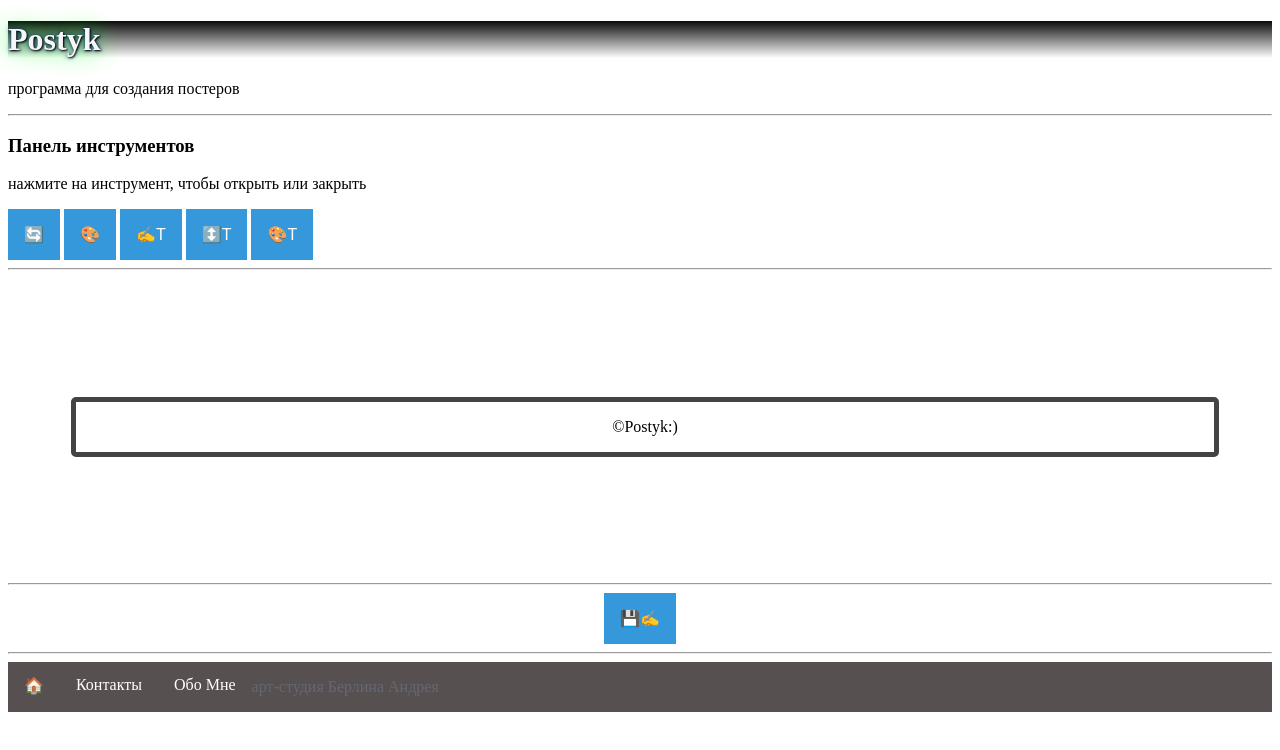
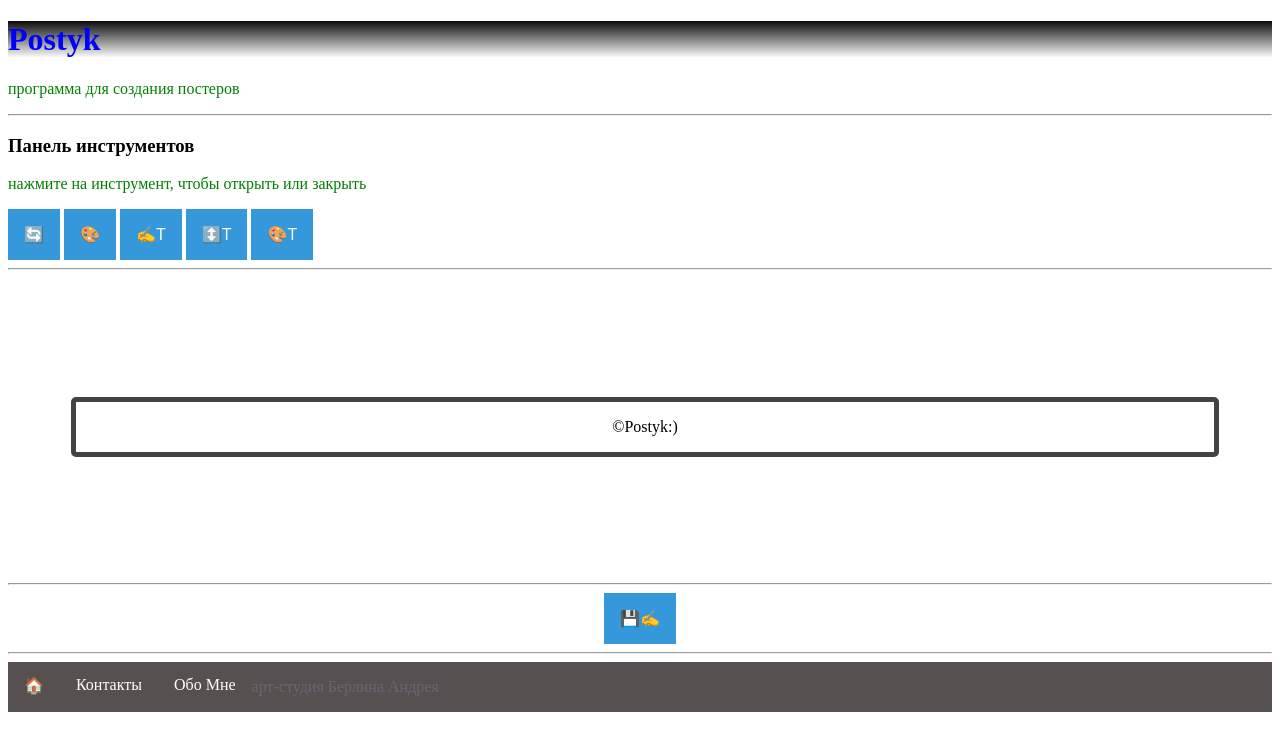
Before and after one commit to Art-Studio-Berlin-Andrey/postyk-plus1, a plain HTML site: page index.html in a window 1280 px wide. Drawn offline with Linux system fonts and the light colour scheme.

Commit message:
Update style2.css

```diff
--- a/styls/style2.css
+++ b/styls/style2.css
@@ -73,14 +73,20 @@
 
   h1 {
 
-    color: rgba(255, 255, 255, 0.966);
-    text-shadow: 1px 1px 2px black, 0 0 25px rgb(0, 255, 30), 0 0 5px rgb(2, 0, 139);
+    color: blue;
+
 
     background-image: linear-gradient(rgb(11, 11, 11), rgb(255, 255, 255));
 
 
   }
 
+p {
+
+color: green;
+
+}
+
   #art{
 color: #656771;
 
```
